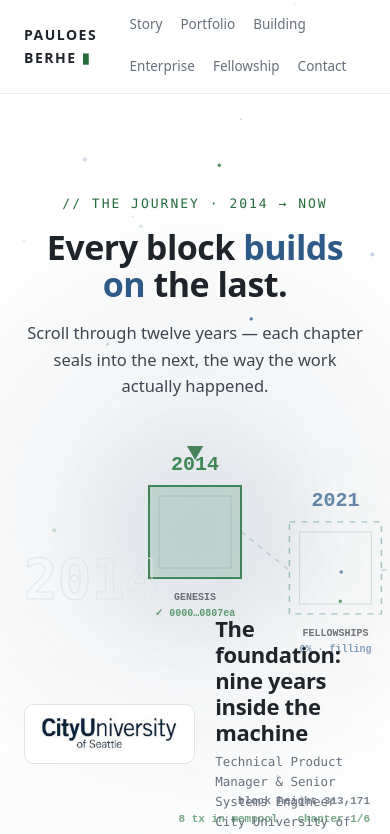
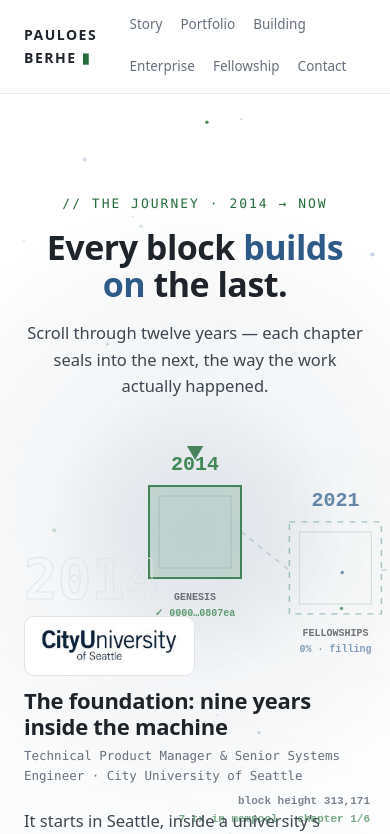
Before and after one commit to pauloes-btechs/portfolio, a Next.js app: page /story in a window 390 px wide. Shown: the top 834 px of the page. Built offline with nearby package versions, Linux system fonts and the light colour scheme.

Commit message:
White theme polish, simplified nav, OG image, mobile logo stacking, clickable story roles, audit copy

```diff
--- a/app/globals.css
+++ b/app/globals.css
@@ -504,3 +504,19 @@ main { position: relative; z-index: 1; }
 .vendor-strip.small .vendor { height: 42px; padding: 0 13px; }
 .vendor-strip.small .vendor img { max-height: 20px; max-width: 96px; }
 .vendor-strip.small .vendor-name { font-size: 11.5px; }
+
+
+/* ---- clickable logos + titles (story chapters -> role pages) ---- */
+.chapter-mark { display: inline-flex; flex-shrink: 0; border-radius: 10px; transition: transform .2s ease; }
+.chapter-mark:hover { transform: translateY(-2px); }
+.chapter-title-link { color: inherit; display: block; }
+.chapter-title-link:hover { text-decoration: none; }
+.chapter-title-link h2 { transition: color .2s; }
+.chapter-title-link:hover h2 { color: var(--blue-soft); }
+
+/* ---- mobile: wide wordmark logos stack above the title; small square
+   marks (Bitcoin, Google, UW) stay beside it ---- */
+@media (max-width: 640px) {
+  .role-hero .hero-head:has(.co-mark.wide) { flex-direction: column; align-items: flex-start; gap: 14px; }
+  .chapter-head:has(.co-mark.wide) { flex-direction: column; align-items: flex-start; gap: 12px; }
+}
--- a/app/roles/[slug]/page.js
+++ b/app/roles/[slug]/page.js
@@ -153,7 +153,7 @@ export default function RolePage({ params }) {
         <div className="wrap">
           <section className="role-hero">
             <div className="crumb">
-              <Link href="/">home</Link> / <Link href="/story">story</Link> / {role.slug}
+              <Link href="/">home</Link> / <span>roles</span> / {role.slug}
             </div>
             <div className="hero-head">
               <CompanyMark role={role} size={72} />
--- a/components/StoryJourney.jsx
+++ b/components/StoryJourney.jsx
@@ -77,9 +77,19 @@ export default function StoryJourney() {
             <div className="chapter-inner">
               <div className="chapter-year">{c.year}</div>
               <div className="chapter-head">
-                {role && <CompanyMark role={role} size={60} />}
+                {role && (
+                  <Link
+                    href={`/roles/${c.slug}`}
+                    className="chapter-mark"
+                    aria-label={`${role.company} — role details`}
+                  >
+                    <CompanyMark role={role} size={60} />
+                  </Link>
+                )}
                 <div>
-                  <h2>{c.heading}</h2>
+                  <Link href={`/roles/${c.slug}`} className="chapter-title-link">
+                    <h2>{c.heading}</h2>
+                  </Link>
                   {role && (
                     <div className="chapter-meta">
                       {role.title} · {role.company}
```
Also changed, not shown: lib/data.js.
